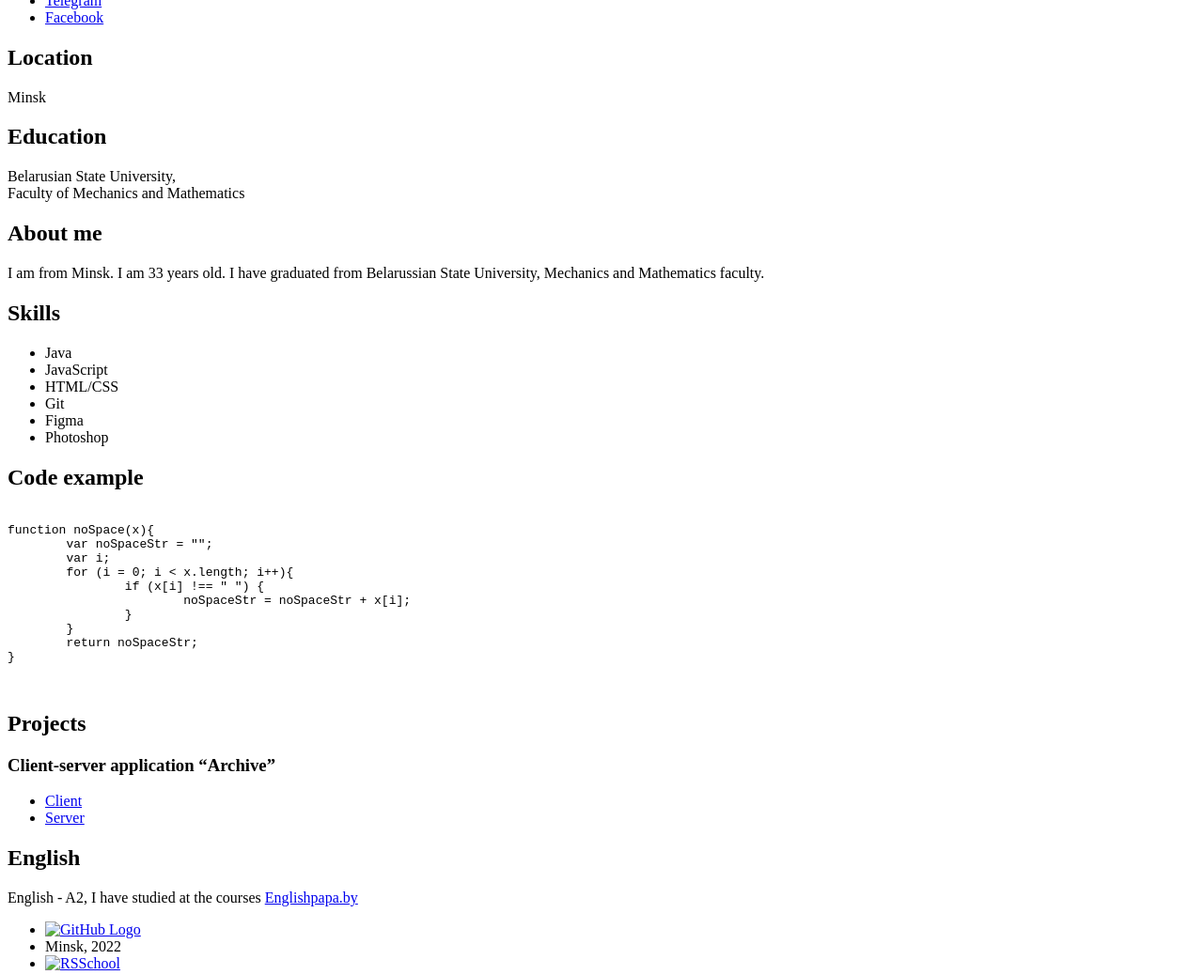
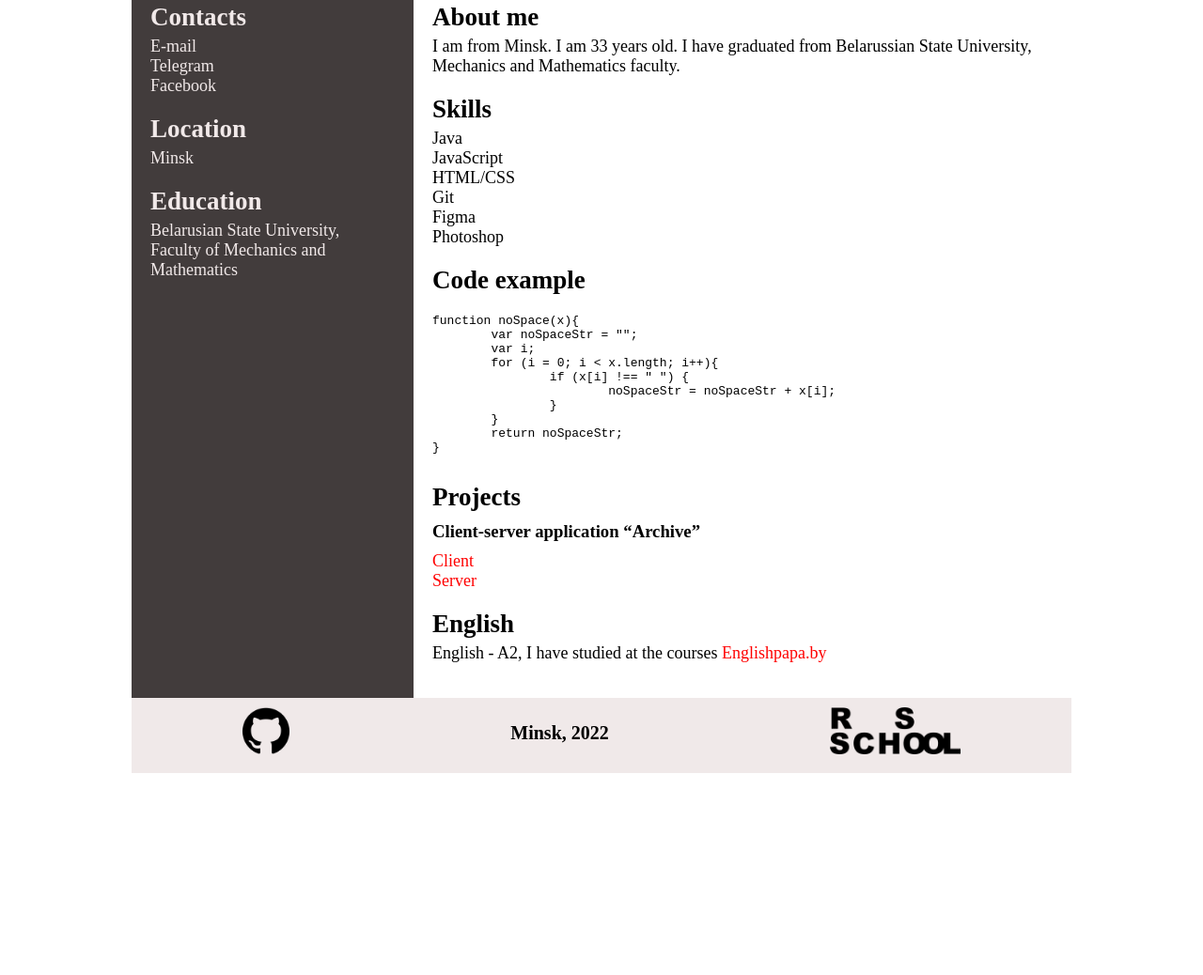
Before and after one commit to dmitrygurinovich/rsschool-cv, a plain HTML site: page index.html in a window 1280 px wide. Shown: the part 367-1405 px from the top of the page at 94% size. After the commit the page ends 1190 px from the top, so only its background shows below. Drawn offline with Linux system fonts and the light colour scheme; the site is published under a folder, as on GitHub Pages, so addresses that start at the root find nothing.

Commit message:
refactor: change files path

```diff
--- a/index.html
+++ b/index.html
@@ -5,7 +5,7 @@
 	<meta charset="UTF-8">
 	<meta http-equiv="X-UA-Compatible" content="IE=edge">
 	<meta name="viewport" content="width=device-width, initial-scale=1.0">
-	<link rel="stylesheet" href="/css/style.css">
+	<link rel="stylesheet" href="css/style.css">
 	<title>Dmitry Gurinovich - My CV</title>
 </head>
 
@@ -28,7 +28,7 @@
 			<div class="main">
 				<div class="author_information">
 					<div class="main_photo">
-						<img src="/img/photo.jpg" alt="Author's photo">
+						<img src="img/photo.jpg" alt="Author's photo">
 					</div>
 					<div class="main_information">
 						<h1 class="title">Dmitry Gurinovich</h1>
@@ -109,11 +109,17 @@ function noSpace(x){
 				</div>
 				<footer>
 					<ul>
-						<li><a href="https://github.com/dmitrygurinovich" target="_blank"><img
-									src="/img/github-Logo.png" alt="GitHub Logo"></a></li>
+						<li>
+							<a href="https://github.com/dmitrygurinovich" target="_blank">
+								<img src="img/github-Logo.png" alt="GitHub Logo">
+							</a>
+						</li>
 						<li>Minsk, 2022</li>
-						<li><a href="https://rs.school/js-stage0/" target="_blank"><img src="/img/logo-rsschool.png"
-									alt="RSSchool"></a></li>
+						<li>
+							<a href="https://rs.school/js-stage0/" target="_blank">
+								<img src="img/logo-rsschool.png" alt="RSSchool">
+							</a>
+						</li>
 					</ul>
 				</footer>
 			</div>
```
